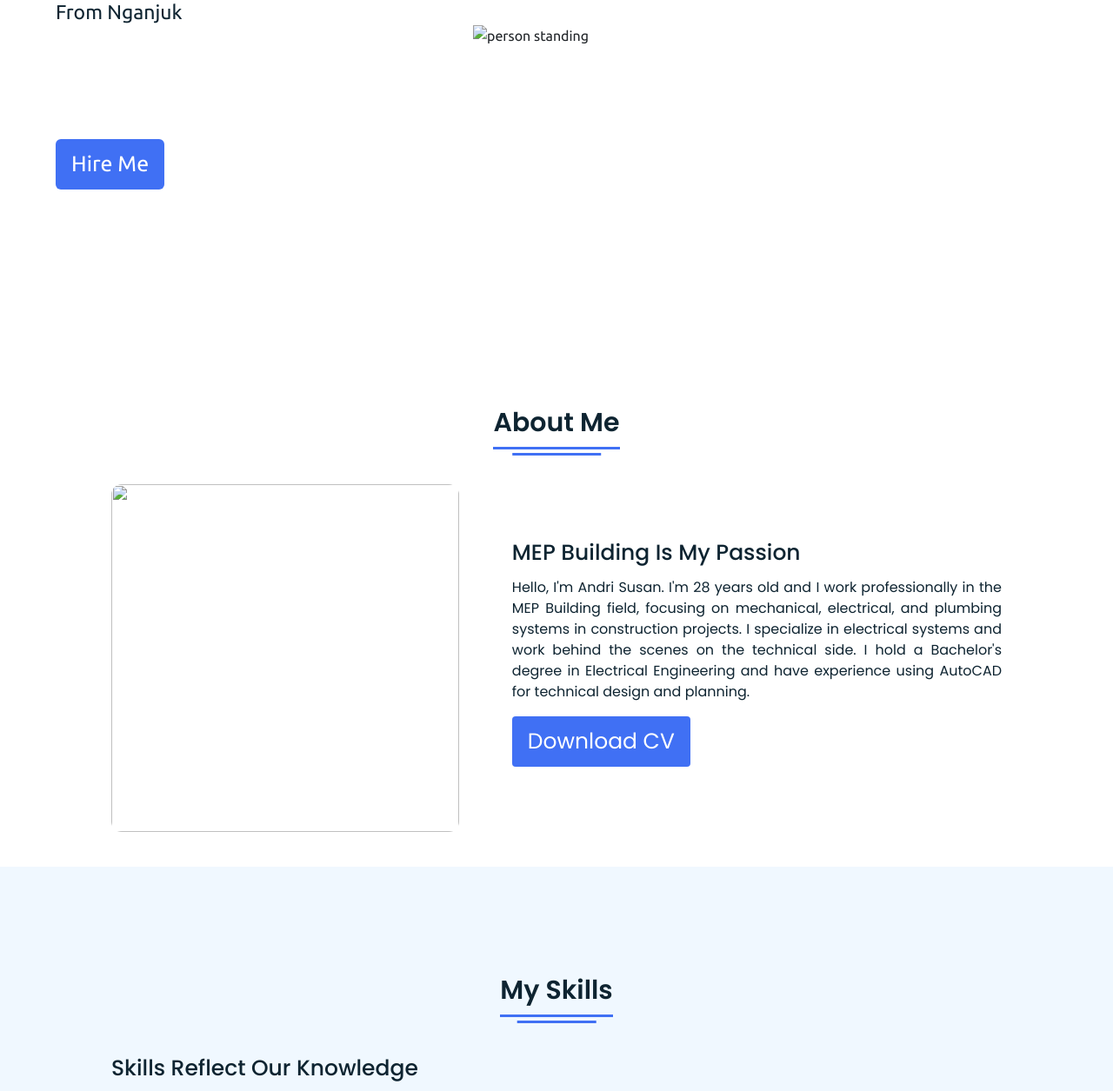
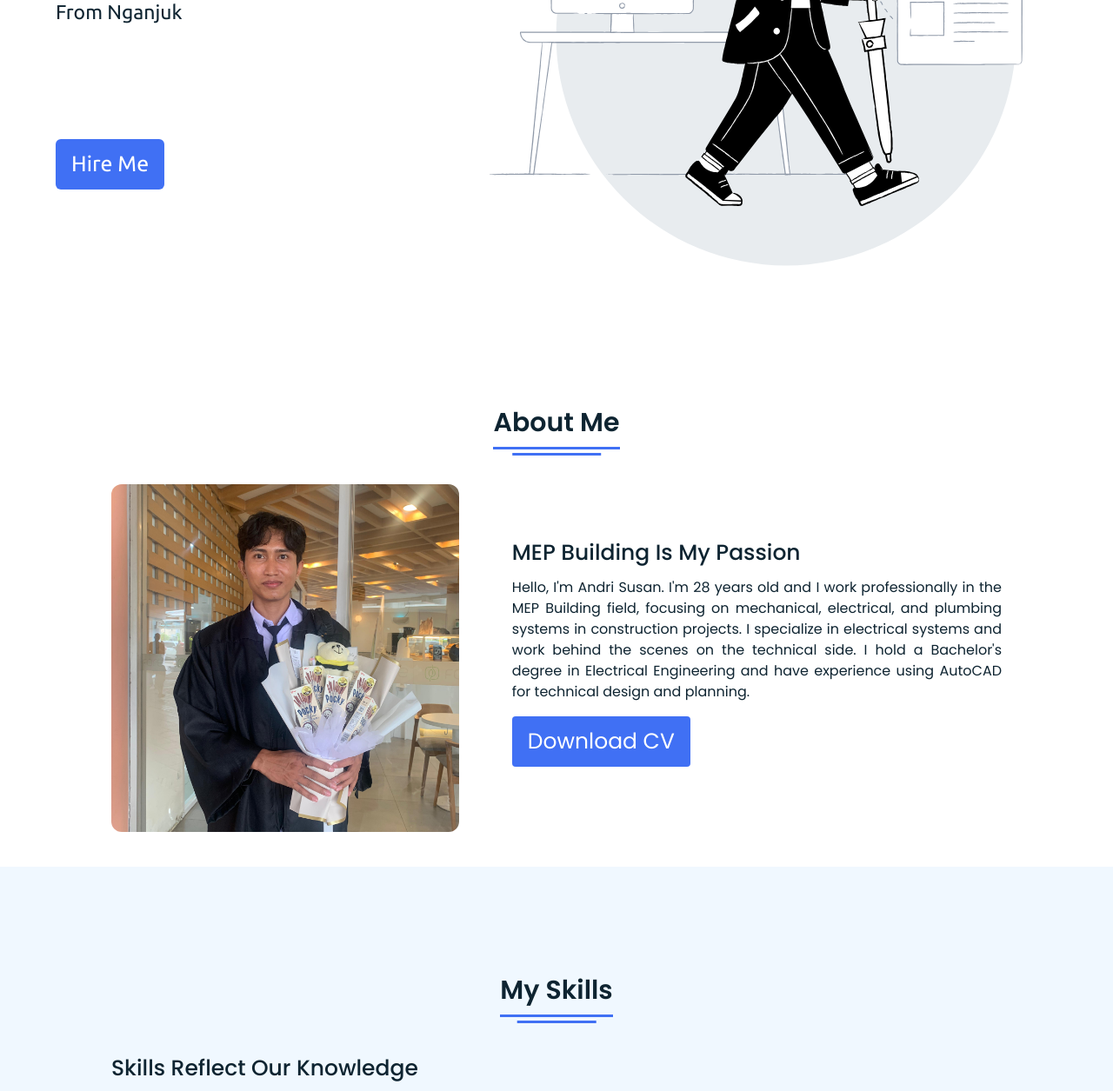
Before and after one commit to smkpangeran/MEP, a plain HTML site: page index.html in a window 1280 px wide. Shown: the part 416-1671 px from the top of the page at 87% size. Drawn offline with nearby package versions, Linux system fonts and the light colour scheme; the site is published under a folder, as on GitHub Pages, so addresses that start at the root find nothing.

Commit message:
Update index.html

```diff
--- a/index.html
+++ b/index.html
@@ -52,7 +52,7 @@
         <div class="text-four">From Nganjuk</div>
       </div>
       <div class="hero-right">
-        <img src="/images/hero.svg" alt="person standing">
+        <img src="images/hero.svg" alt="person standing">
       </div>
       <div class="button">
         <a href="mailto:andrisusan@gmail.com">
@@ -68,7 +68,7 @@
       <div class="title"><span>About Me</span></div>
       <div class="about-details">
         <div class="left">
-          <img src="/images/susan.jpeg" alt="" />
+          <img src="images/susan.jpeg" alt="" />
         </div>
         <div class="right">
           <div class="topic">MEP Building Is My Passion</div>
@@ -189,7 +189,7 @@
 
             <div class="education-info">
               <h4 class="education-tittle">Project</h4>
-                <img src="/images/mep1.jpeg" alt="gambar" width="500px">
+                <img src="images/mep1.jpeg" alt="gambar" width="500px">
                 <p>Tampilan</p>
               </a>
               <h4 class="education-years">2024-2025</h4>
```
